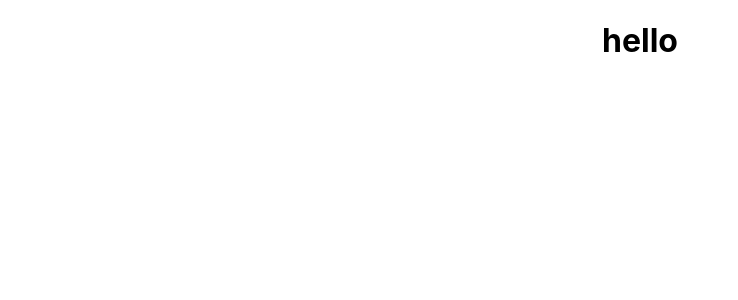
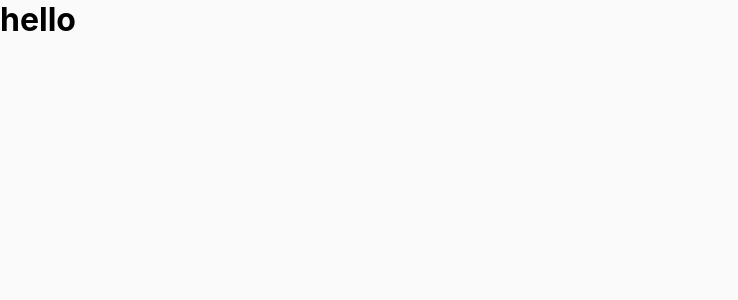
Before and after one commit to isume295/BookStore, a React (Create React App) app: page / in a window 1280 px wide. Shown: the top 300 px of the page, without its empty margins (0-738 px from the left). Built offline with nearby package versions, Linux system fonts and the light colour scheme.

Commit message:
Update App.css

```diff
--- a/src/App.css
+++ b/src/App.css
@@ -1,39 +1,9 @@
-.App {
-  text-align: center;
+* {
+  margin: 0;
+  padding: 0;
+  box-sizing: border-box;
 }
 
-.App-logo {
-  height: 40vmin;
-  pointer-events: none;
+body {
+  background-color: #fafafa;
 }
-
-@media (prefers-reduced-motion: no-preference) {
-  .App-logo {
-    animation: App-logo-spin infinite 20s linear;
-  }
-}
-
-.App-header {
-  background-color: #282c34;
-  min-height: 100vh;
-  display: flex;
-  flex-direction: column;
-  align-items: center;
-  justify-content: center;
-  font-size: calc(10px + 2vmin);
-  color: white;
-}
-
-.App-link {
-  color: #61dafb;
-}
-
-@keyframes App-logo-spin {
-  from {
-    transform: rotate(0deg);
-  }
-
-  to {
-    transform: rotate(360deg);
-  }
-}
```
